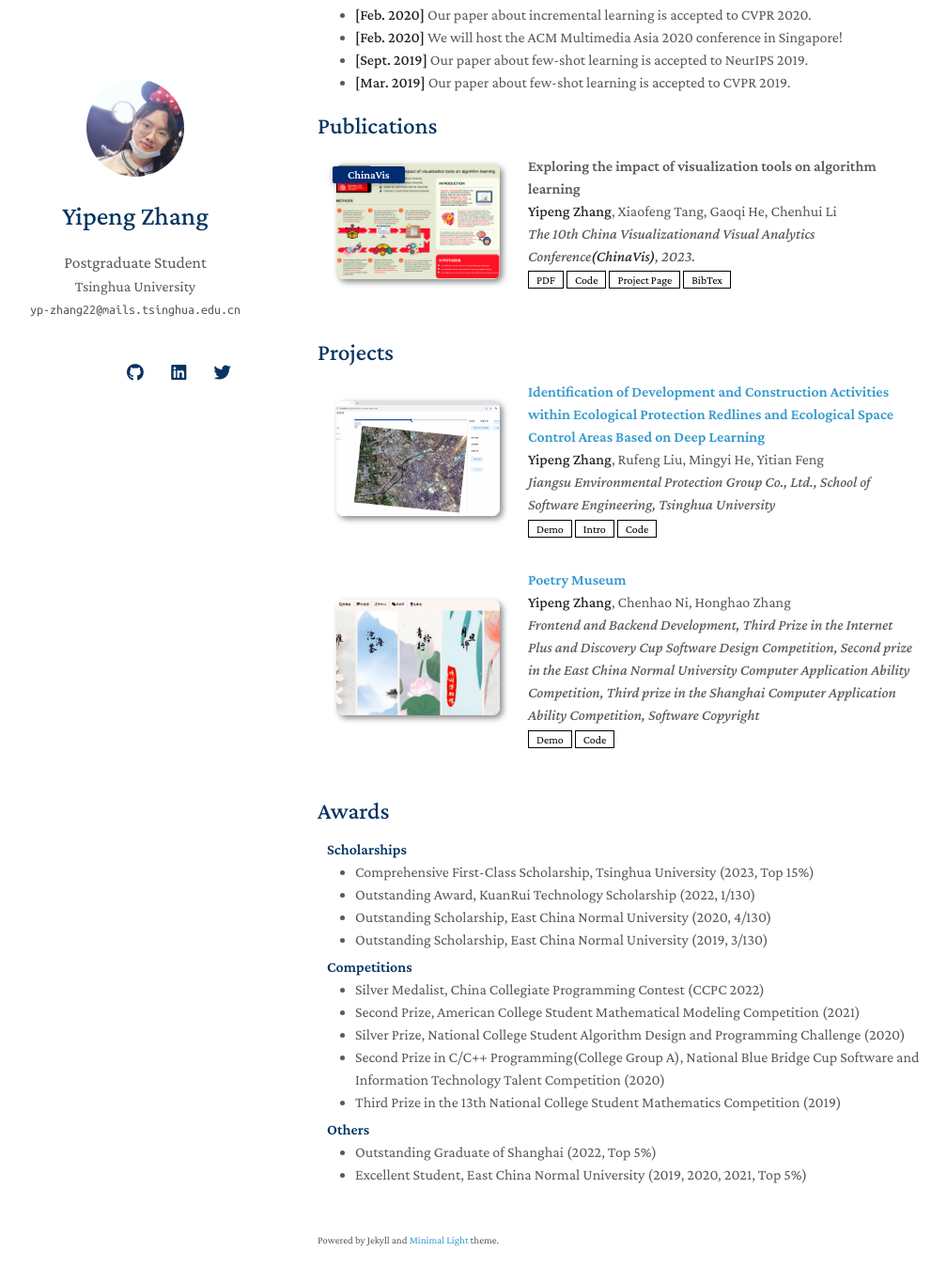
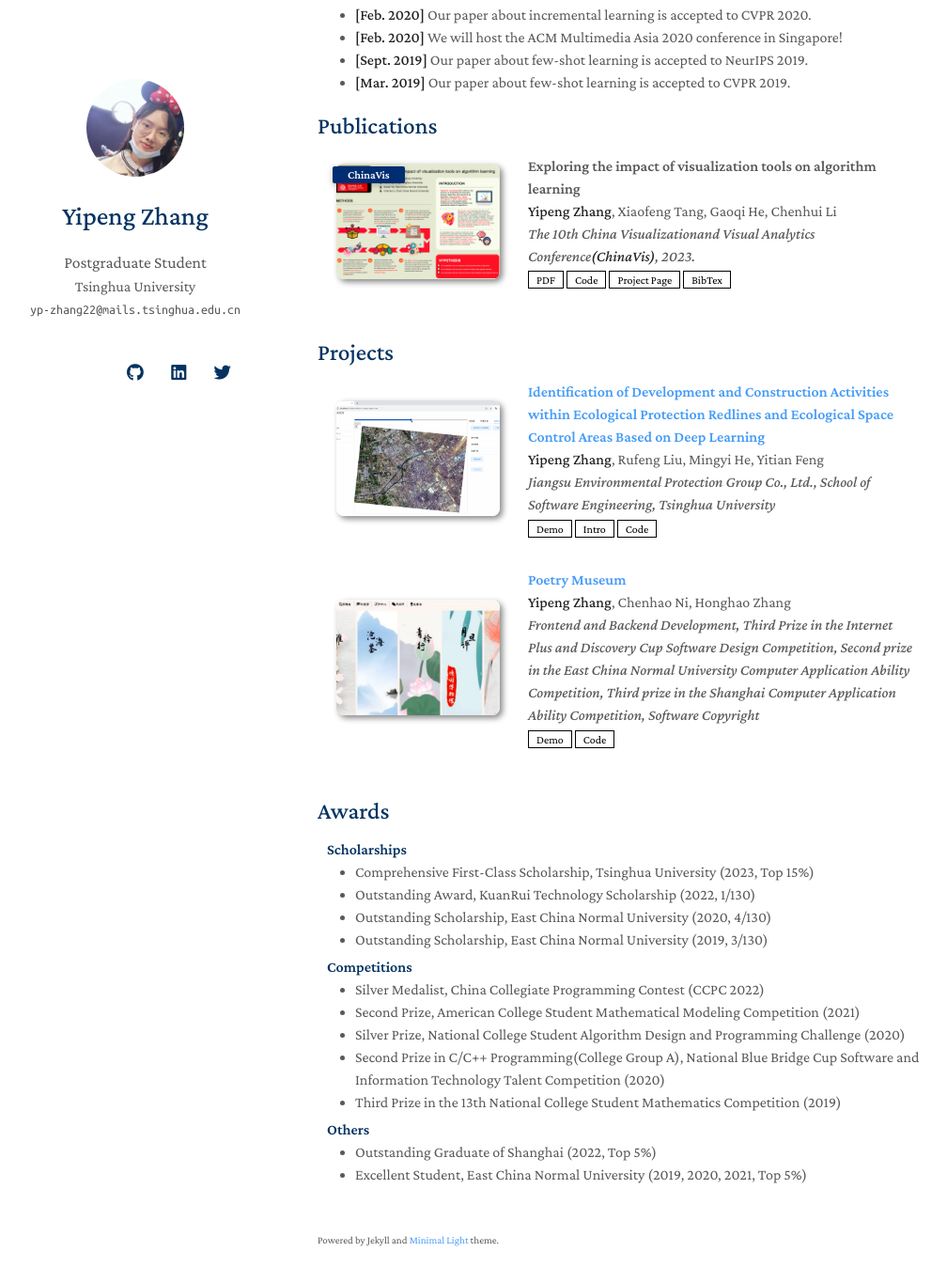
Before and after one commit to YipengZhang22/YipengZhang22.github.io, a Jekyll site: the page built from index.md, in a window 1280 px wide and 1400 px high, scrolled down 374 px. Shown: the top 1365 px of the window at 94% size, without its empty margins (132-1140 px from the left). Built offline with Jekyll 4.4.1, drawn with Linux system fonts in a browser that asks for light colours; nearby versions of some CDN libraries; a style sheet for code colours, icons or effects is not loaded; our own code applies the rules of GitHub Pages for plain Markdown files.

Commit message:
Update minimal-light.scss

```diff
--- a/_sass/minimal-light.scss
+++ b/_sass/minimal-light.scss
@@ -270,7 +270,7 @@ h1 {
 }
 
 a {
-  color:#39c;
+  color:#469cf8;
   text-decoration:none;
 }
 
```
